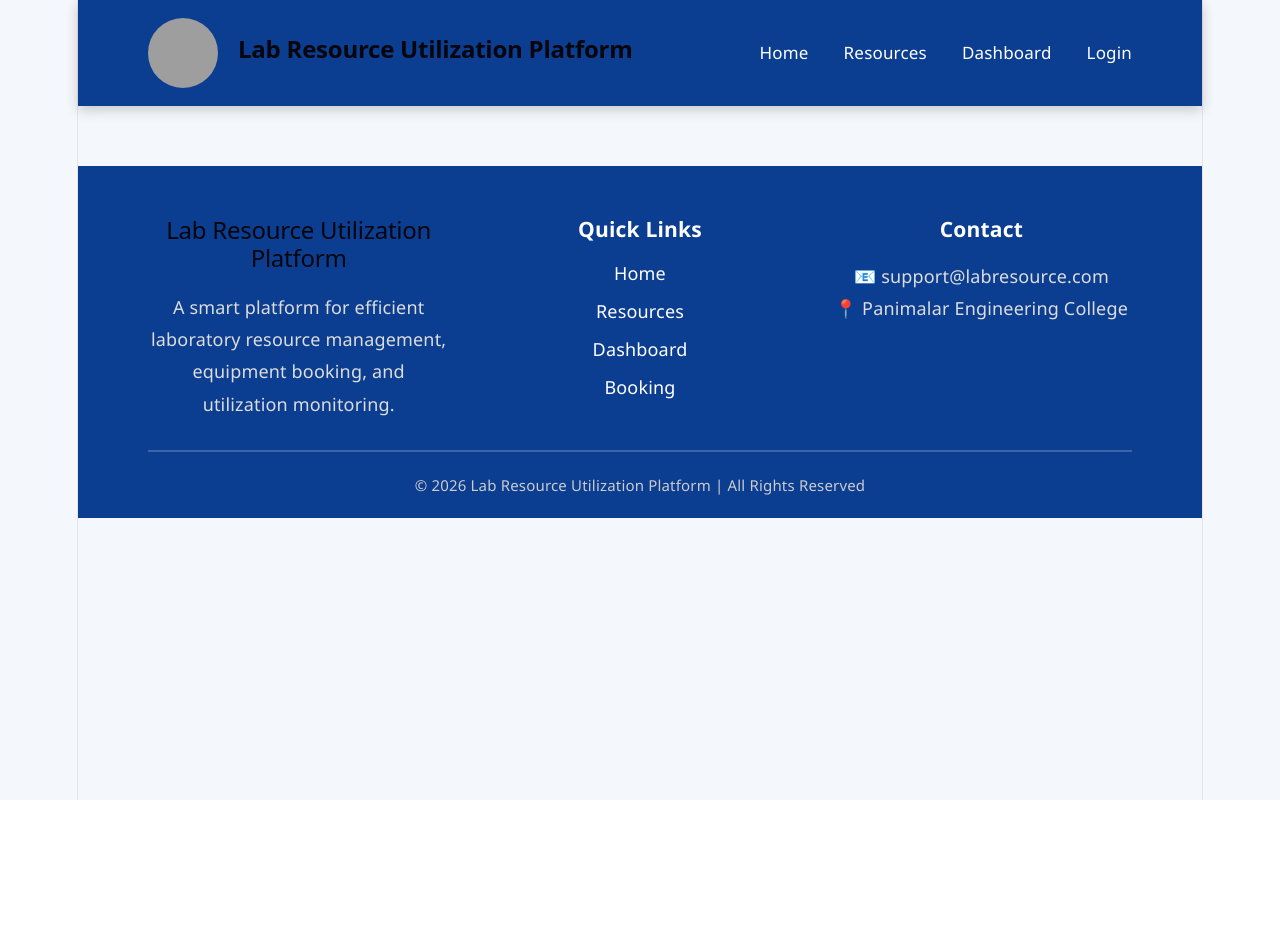
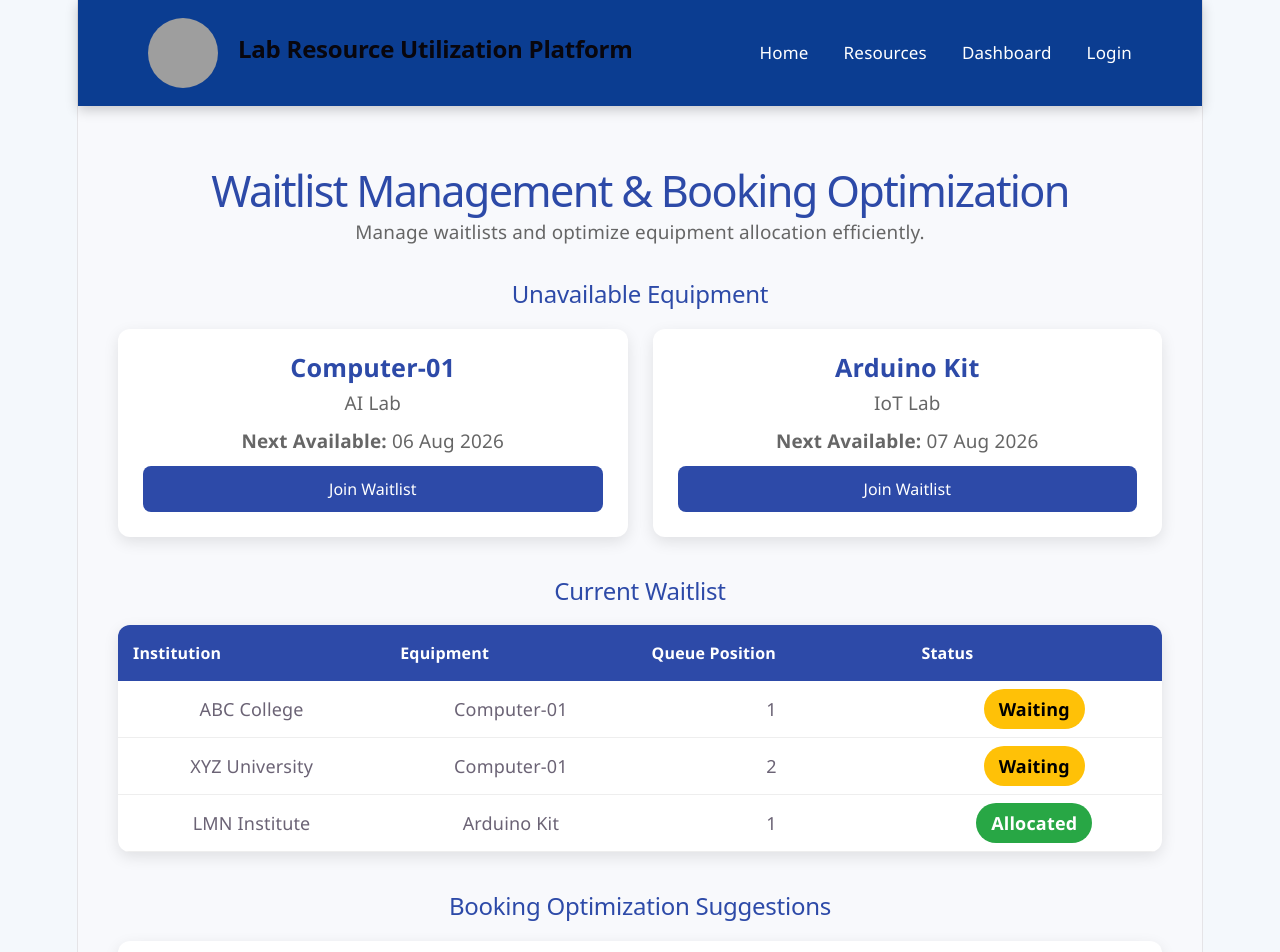
Before and after one commit to springboardmentor93924a-prog/Lab-Resource-Utilization-Platform, a React (Vite) app in the folder frontend/: page /waitlist in a window 1280 px wide. Shown: the top 952 px of the page. Before the commit the page ends 800 px from the top, so only its background shows below. Built offline with nearby package versions, Linux system fonts and the light colour scheme; grey boxes are pictures that could not be loaded.

Commit message:
Added demand analysis and waitlist management frontend

```diff
--- a/frontend/src/App.jsx
+++ b/frontend/src/App.jsx
@@ -18,6 +18,8 @@ import Equipment from "./pages/Equipment";
 import UtilizationDashboard from "./pages/UtilizationDashboard";
 import ResourceSharing from "./pages/ResourceSharing";
 import ExternalBooking from "./pages/ExternalBooking";
+import DemandAnalysis from "./pages/DemandAnalysis";
+import WaitlistManagement from "./pages/WaitlistManagement";
 
 import "./App.css";
 
@@ -51,6 +53,8 @@ function App() {
         <Route path="/manage-labs" element={<ManageLabs />} />
         <Route path="/manage-equipment" element={<ManageEquipment />} />
         <Route path="/equipment" element={<Equipment />} />
+        <Route path="/demand-analysis" element={<DemandAnalysis />} />
+        <Route path="/waitlist" element={<WaitlistManagement />} />
         <Route
   path="/external-booking"
   element={<ExternalBooking />}
--- a/frontend/src/components/Sidebar.jsx
+++ b/frontend/src/components/Sidebar.jsx
@@ -3,6 +3,8 @@ import { Link, useLocation } from "react-router-dom";
 import { FaChartBar } from "react-icons/fa";
 import { FaShareAlt } from "react-icons/fa";
 import { FaUniversity } from "react-icons/fa";
+import { FaChartLine } from "react-icons/fa";
+import { FaClock } from "react-icons/fa";
 
 import {
   FaHome,
@@ -57,6 +59,18 @@ function Sidebar() {
   <li className={location.pathname === "/external-booking" ? "active" : ""}>
     <FaUniversity />
     External Booking
+  </li>
+</Link>
+<Link to="/demand-analysis" className="sidebar-link">
+  <li className={location.pathname === "/demand-analysis" ? "active" : ""}>
+    <FaChartLine />
+    Demand Analysis
+  </li>
+</Link>
+<Link to="/waitlist" className="sidebar-link">
+  <li className={location.pathname === "/waitlist" ? "active" : ""}>
+    <FaClock />
+    Waitlist
   </li>
 </Link>
 <Link to="/utilization" className="sidebar-link">
--- /dev/null
+++ b/frontend/src/pages/DemandAnalysis.jsx
@@ -0,0 +1,128 @@
+import "../styles/demandanalysis.css";
+
+function DemandAnalysis() {
+
+  const equipment = [
+    {
+      name: "Computer-01",
+      utilization: 92,
+      usageHours: 220,
+      idleHours: 20,
+      requests: 48
+    },
+    {
+      name: "Arduino Kit",
+      utilization: 70,
+      usageHours: 168,
+      idleHours: 72,
+      requests: 30
+    },
+    {
+      name: "Projector",
+      utilization: 45,
+      usageHours: 108,
+      idleHours: 132,
+      requests: 18
+    },
+    {
+      name: "3D Printer",
+      utilization: 85,
+      usageHours: 204,
+      idleHours: 36,
+      requests: 40
+    }
+  ];
+
+  return (
+
+    <div className="demand-container">
+
+      <h1>Utilization Rate & Demand Analysis</h1>
+
+      <p>
+        Analyze equipment utilization and identify high-demand resources.
+      </p>
+
+      <table>
+
+        <thead>
+
+          <tr>
+
+            <th>Equipment</th>
+            <th>Utilization %</th>
+            <th>Usage Hours</th>
+            <th>Idle Hours</th>
+            <th>Requests</th>
+
+          </tr>
+
+        </thead>
+
+        <tbody>
+
+          {equipment.map((item,index)=>(
+
+            <tr key={index}>
+
+              <td>{item.name}</td>
+
+              <td>{item.utilization}%</td>
+
+              <td>{item.usageHours}</td>
+
+              <td>{item.idleHours}</td>
+
+              <td>{item.requests}</td>
+
+            </tr>
+
+          ))}
+
+        </tbody>
+
+      </table>
+
+      <h2>Demand Analysis</h2>
+
+      <div className="analysis-grid">
+
+        <div className="analysis-card high">
+
+          <h3>Most Requested</h3>
+
+          <p>Computer-01</p>
+
+          <span>48 Requests</span>
+
+        </div>
+
+        <div className="analysis-card medium">
+
+          <h3>Highest Utilization</h3>
+
+          <p>Computer-01</p>
+
+          <span>92%</span>
+
+        </div>
+
+        <div className="analysis-card low">
+
+          <h3>Needs Better Utilization</h3>
+
+          <p>Projector</p>
+
+          <span>45% Utilization</span>
+
+        </div>
+
+      </div>
+
+    </div>
+
+  );
+
+}
+
+export default DemandAnalysis;
--- /dev/null
+++ b/frontend/src/pages/WaitlistManagement.jsx
@@ -0,0 +1,147 @@
+import "../styles/waitlist.css";
+
+function WaitlistManagement() {
+
+  const unavailableEquipment = [
+    {
+      id: 1,
+      equipment: "Computer-01",
+      lab: "AI Lab",
+      nextAvailable: "06 Aug 2026"
+    },
+    {
+      id: 2,
+      equipment: "Arduino Kit",
+      lab: "IoT Lab",
+      nextAvailable: "07 Aug 2026"
+    }
+  ];
+
+  const waitlist = [
+    {
+      user: "ABC College",
+      equipment: "Computer-01",
+      position: 1,
+      status: "Waiting"
+    },
+    {
+      user: "XYZ University",
+      equipment: "Computer-01",
+      position: 2,
+      status: "Waiting"
+    },
+    {
+      user: "LMN Institute",
+      equipment: "Arduino Kit",
+      position: 1,
+      status: "Allocated"
+    }
+  ];
+
+  const suggestions = [
+    "Schedule maintenance during low-demand hours.",
+    "Allocate idle equipment to waiting institutions.",
+    "Prioritize institutions based on waitlist position.",
+    "Reduce booking gaps to maximize utilization."
+  ];
+
+  return (
+
+    <div className="waitlist-container">
+
+      <h1>Waitlist Management & Booking Optimization</h1>
+
+      <p>
+        Manage waitlists and optimize equipment allocation efficiently.
+      </p>
+
+      <h2>Unavailable Equipment</h2>
+
+      <div className="equipment-grid">
+
+        {unavailableEquipment.map((item) => (
+
+          <div className="equipment-card" key={item.id}>
+
+            <h3>{item.equipment}</h3>
+
+            <p>{item.lab}</p>
+
+            <p><strong>Next Available:</strong> {item.nextAvailable}</p>
+
+            <button>Join Waitlist</button>
+
+          </div>
+
+        ))}
+
+      </div>
+
+      <h2>Current Waitlist</h2>
+
+      <table>
+
+        <thead>
+
+          <tr>
+            <th>Institution</th>
+            <th>Equipment</th>
+            <th>Queue Position</th>
+            <th>Status</th>
+          </tr>
+
+        </thead>
+
+        <tbody>
+
+          {waitlist.map((item,index)=>(
+
+            <tr key={index}>
+
+              <td>{item.user}</td>
+
+              <td>{item.equipment}</td>
+
+              <td>{item.position}</td>
+
+              <td>
+
+                <span className={item.status.toLowerCase()}>
+
+                  {item.status}
+
+                </span>
+
+              </td>
+
+            </tr>
+
+          ))}
+
+        </tbody>
+
+      </table>
+
+      <h2>Booking Optimization Suggestions</h2>
+
+      <div className="suggestion-box">
+
+        <ul>
+
+          {suggestions.map((item,index)=>(
+
+            <li key={index}>{item}</li>
+
+          ))}
+
+        </ul>
+
+      </div>
+
+    </div>
+
+  );
+
+}
+
+export default WaitlistManagement;
--- /dev/null
+++ b/frontend/src/styles/demandanalysis.css
@@ -0,0 +1,132 @@
+/* Main Container */
+
+.demand-container{
+    padding:40px;
+    background:#f8f9fc;
+    min-height:100vh;
+}
+
+/* Heading */
+
+.demand-container h1{
+    color:#2d4aa8;
+    margin-bottom:15px;
+    font-size:2.4rem;
+}
+
+.demand-container p{
+    color:#666;
+    margin-bottom:35px;
+    font-size:1.05rem;
+}
+
+/* Table */
+
+table{
+    width:100%;
+    border-collapse:collapse;
+    background:white;
+    border-radius:12px;
+    overflow:hidden;
+    box-shadow:0 5px 15px rgba(0,0,0,.1);
+    margin-bottom:50px;
+}
+
+th{
+    background:#2d4aa8;
+    color:white;
+    padding:16px;
+    font-size:16px;
+}
+
+td{
+    padding:16px;
+    text-align:center;
+    border-bottom:1px solid #eee;
+}
+
+tr:hover{
+    background:#f8f9ff;
+}
+
+/* Analysis Cards */
+
+.analysis-grid{
+
+    display:grid;
+
+    grid-template-columns:repeat(auto-fit,minmax(280px,1fr));
+
+    gap:25px;
+}
+
+.analysis-card{
+
+    background:white;
+
+    padding:30px;
+
+    border-radius:12px;
+
+    text-align:center;
+
+    box-shadow:0 5px 15px rgba(0,0,0,.1);
+
+    transition:.3s;
+}
+
+.analysis-card:hover{
+
+    transform:translateY(-5px);
+}
+
+.analysis-card h3{
+
+    margin-bottom:15px;
+}
+
+.analysis-card p{
+
+    font-size:22px;
+
+    font-weight:bold;
+
+    color:#2d4aa8;
+}
+
+.analysis-card span{
+
+    font-size:16px;
+}
+
+.high{
+
+    border-top:6px solid #28a745;
+}
+
+.medium{
+
+    border-top:6px solid #ffc107;
+}
+
+.low{
+
+    border-top:6px solid #dc3545;
+}
+
+/* Responsive */
+
+@media(max-width:768px){
+
+    .demand-container{
+
+        padding:20px;
+    }
+
+    table{
+
+        display:block;
+
+        overflow-x:auto;
+    }
+}
--- /dev/null
+++ b/frontend/src/styles/waitlist.css
@@ -0,0 +1,157 @@
+/* Main Container */
+
+.waitlist-container{
+    padding:40px;
+    background:#f8f9fc;
+    min-height:100vh;
+}
+
+/* Heading */
+
+.waitlist-container h1{
+    color:#2d4aa8;
+    font-size:2.4rem;
+    margin-bottom:15px;
+}
+
+.waitlist-container p{
+    color:#666;
+    margin-bottom:35px;
+    font-size:1.05rem;
+}
+
+/* Section Title */
+
+.waitlist-container h2{
+    color:#2d4aa8;
+    margin:35px 0 20px;
+}
+
+/* Equipment Cards */
+
+.equipment-grid{
+    display:grid;
+    grid-template-columns:repeat(auto-fit,minmax(270px,1fr));
+    gap:25px;
+    margin-bottom:40px;
+}
+
+.equipment-card{
+    background:white;
+    padding:25px;
+    border-radius:12px;
+    text-align:center;
+    box-shadow:0 5px 15px rgba(0,0,0,.1);
+    transition:.3s;
+}
+
+.equipment-card:hover{
+    transform:translateY(-5px);
+}
+
+.equipment-card h3{
+    color:#2d4aa8;
+    margin-bottom:10px;
+}
+
+.equipment-card p{
+    margin-bottom:12px;
+}
+
+.equipment-card button{
+    width:100%;
+    padding:12px;
+    background:#2d4aa8;
+    color:white;
+    border:none;
+    border-radius:8px;
+    cursor:pointer;
+    font-size:16px;
+}
+
+.equipment-card button:hover{
+    background:#1c3a91;
+}
+
+/* Table */
+
+table{
+    width:100%;
+    border-collapse:collapse;
+    background:white;
+    border-radius:12px;
+    overflow:hidden;
+    margin-bottom:40px;
+    box-shadow:0 5px 15px rgba(0,0,0,.1);
+}
+
+th{
+    background:#2d4aa8;
+    color:white;
+    padding:15px;
+}
+
+td{
+    padding:15px;
+    text-align:center;
+    border-bottom:1px solid #eee;
+}
+
+tr:hover{
+    background:#f8f9ff;
+}
+
+/* Status */
+
+.waiting{
+    background:#ffc107;
+    color:black;
+    padding:8px 15px;
+    border-radius:20px;
+    font-weight:bold;
+}
+
+.allocated{
+    background:#28a745;
+    color:white;
+    padding:8px 15px;
+    border-radius:20px;
+    font-weight:bold;
+}
+
+/* Suggestions */
+
+.suggestion-box{
+    background:white;
+    padding:30px;
+    border-radius:12px;
+    box-shadow:0 5px 15px rgba(0,0,0,.1);
+}
+
+.suggestion-box ul{
+    padding-left:20px;
+}
+
+.suggestion-box li{
+    margin-bottom:15px;
+    font-size:17px;
+    color:#444;
+}
+
+/* Responsive */
+
+@media(max-width:768px){
+
+    .waitlist-container{
+        padding:20px;
+    }
+
+    .equipment-grid{
+        grid-template-columns:1fr;
+    }
+
+    table{
+        display:block;
+        overflow-x:auto;
+    }
+}
```
